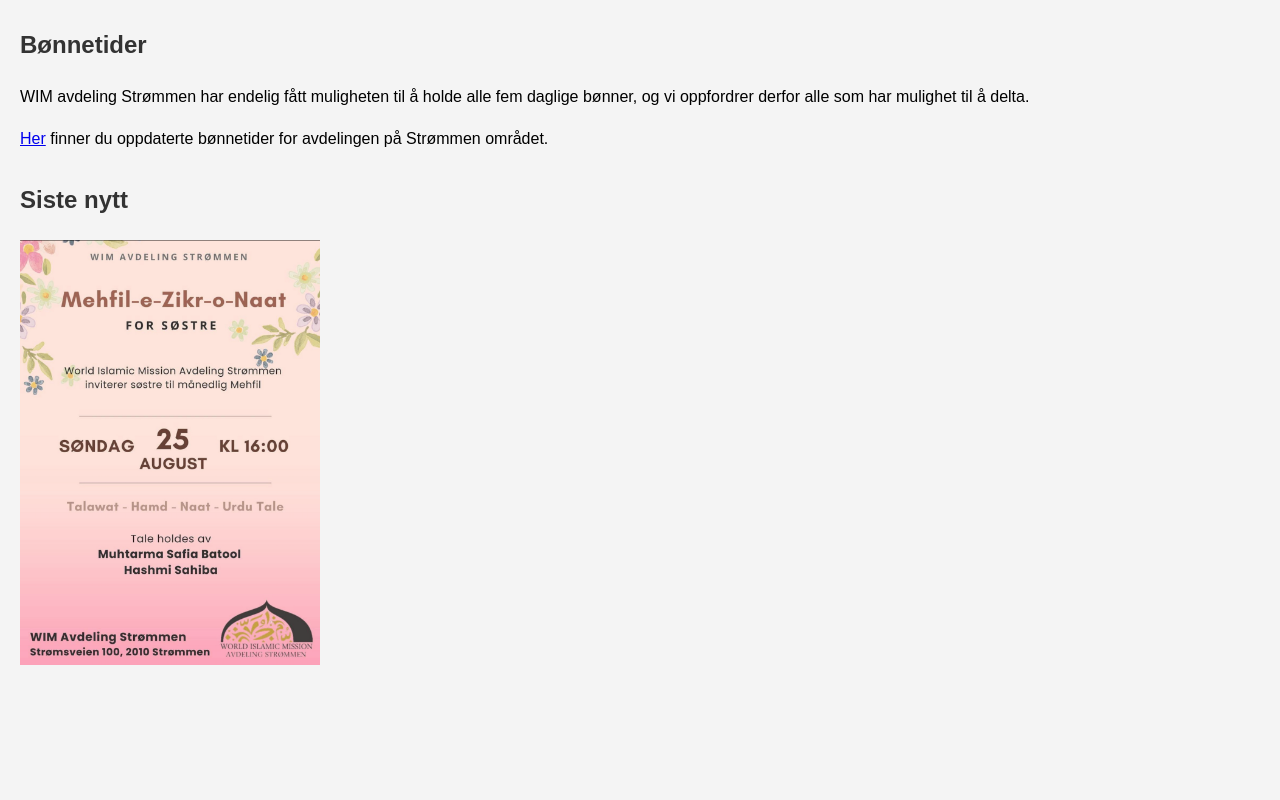
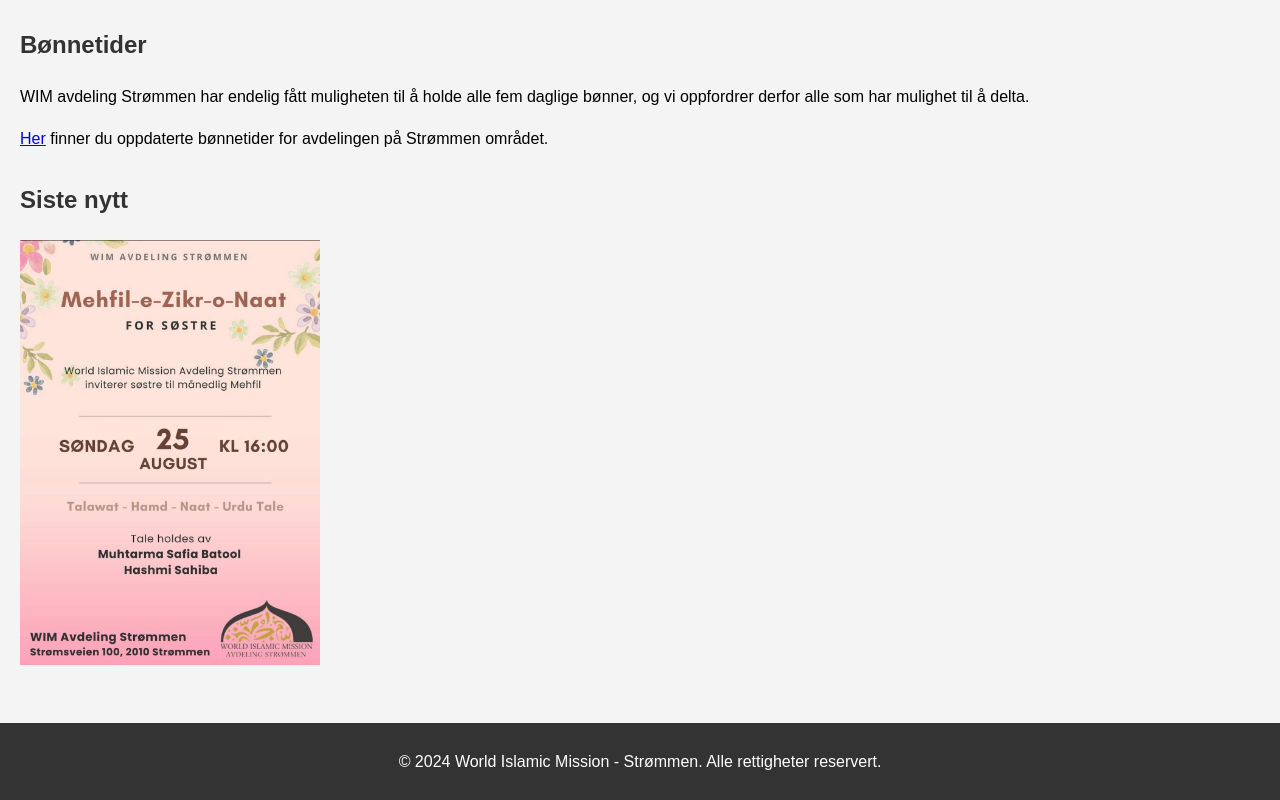
Before and after one commit to Rahemb/Rahemb2.github.io, a website: page index.html in a window 1280 px wide. Shown: the part 337-1137 px from the top of the page. Before the commit the page ends 1060 px from the top, so only its background shows below. Drawn offline with Linux system fonts and the light colour scheme.

Commit message:
Update index.html

```diff
--- a/index.html
+++ b/index.html
@@ -38,6 +38,9 @@
 
 
 </main>
+<footer>
+  <p>&copy; 2024 World Islamic Mission - Strømmen. Alle rettigheter reservert.</p>
+</footer>
 
 </body>
 </html>
```
